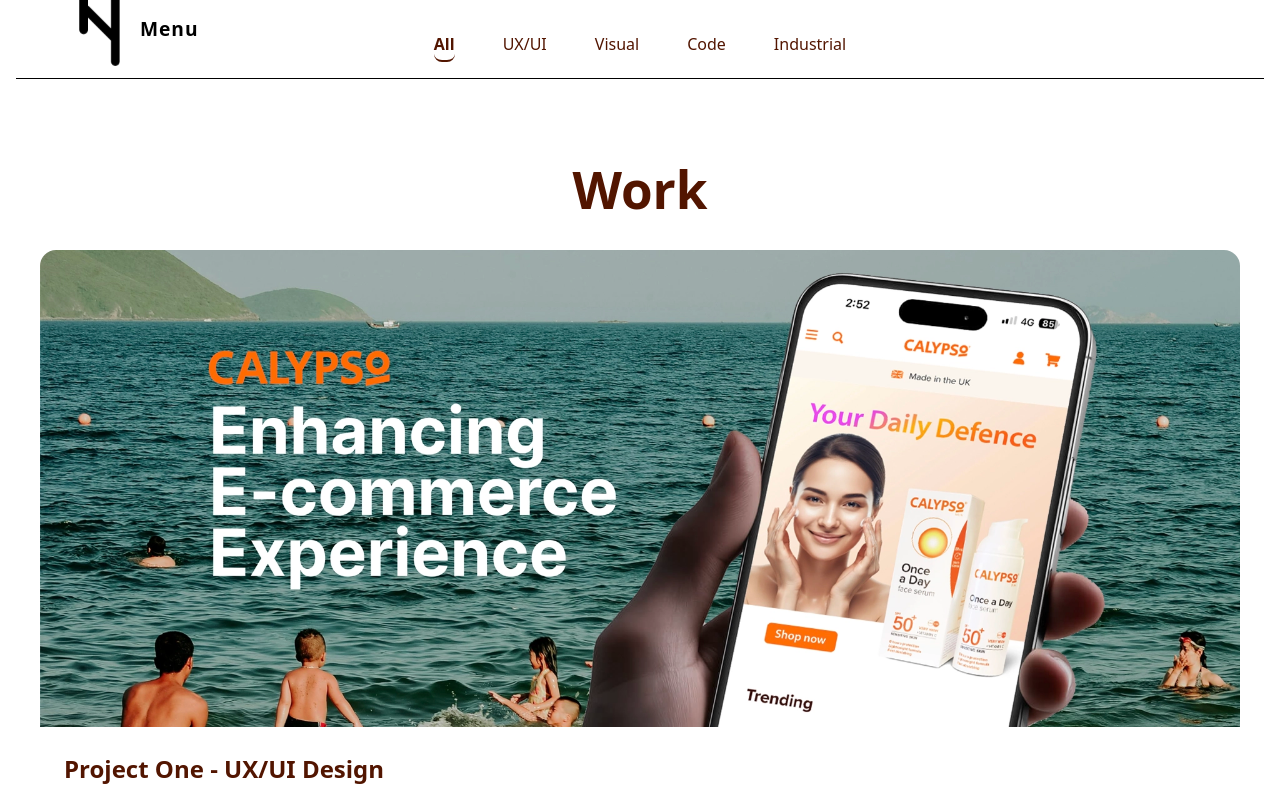
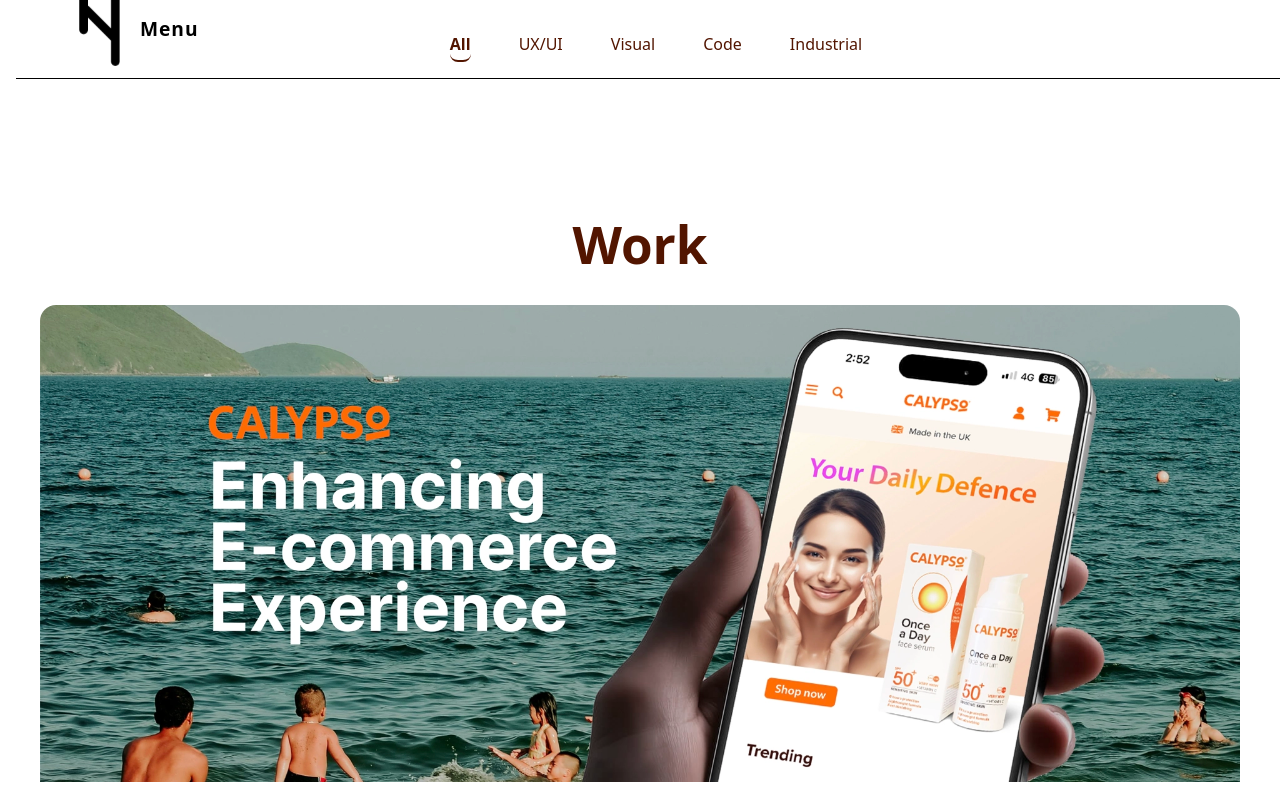
Before and after one commit to Ehsantagh/ehsan-r, a React (Vite) app: page /worklist in a window 1280 px wide. Shown: the top 798 px of the page. Built offline with nearby package versions, Linux system fonts and the light colour scheme.

Commit message:
the sticky navbar is complete. only its matching background remains which is next to fix

```diff
--- a/src/styles/portfolio.css
+++ b/src/styles/portfolio.css
@@ -3,15 +3,21 @@
   max-width: 1200px;
   margin: 0 auto;
   padding: 2rem 1rem;
+  margin-top: 150px;
 }
 
 /* Navbar */
 .navbar {
+  position: fixed;
+  top: 0;
+  left: 0;
+  right: 0;
+  width: 100%;
   text-align: center;
-  padding: 2rem 1rem 1rem;
-  position: relative;
-  z-index: 10;
+  padding: 2rem 1rem 0;
+  z-index: 99;
   pointer-events: auto;
+  background: white;
 }
 
 .navbar-menu {
@@ -20,7 +26,7 @@
   gap: 3rem;
   list-style: none;
   padding: 0;
-  margin: 0 0 1rem;
+  margin: 0 0 0;
   pointer-events: auto;
 }
 
@@ -50,6 +56,7 @@
   height: 1px;
   width: 100%;
   background: #000;
+  margin-top: 1rem;
 }
 
 /* Work List */
@@ -136,6 +143,7 @@
   max-width: 1200px;
   margin: 0 auto;
   padding: 2rem 1rem;
+  margin-top: 80px;
 }
 
 .work-header h1 {
```
